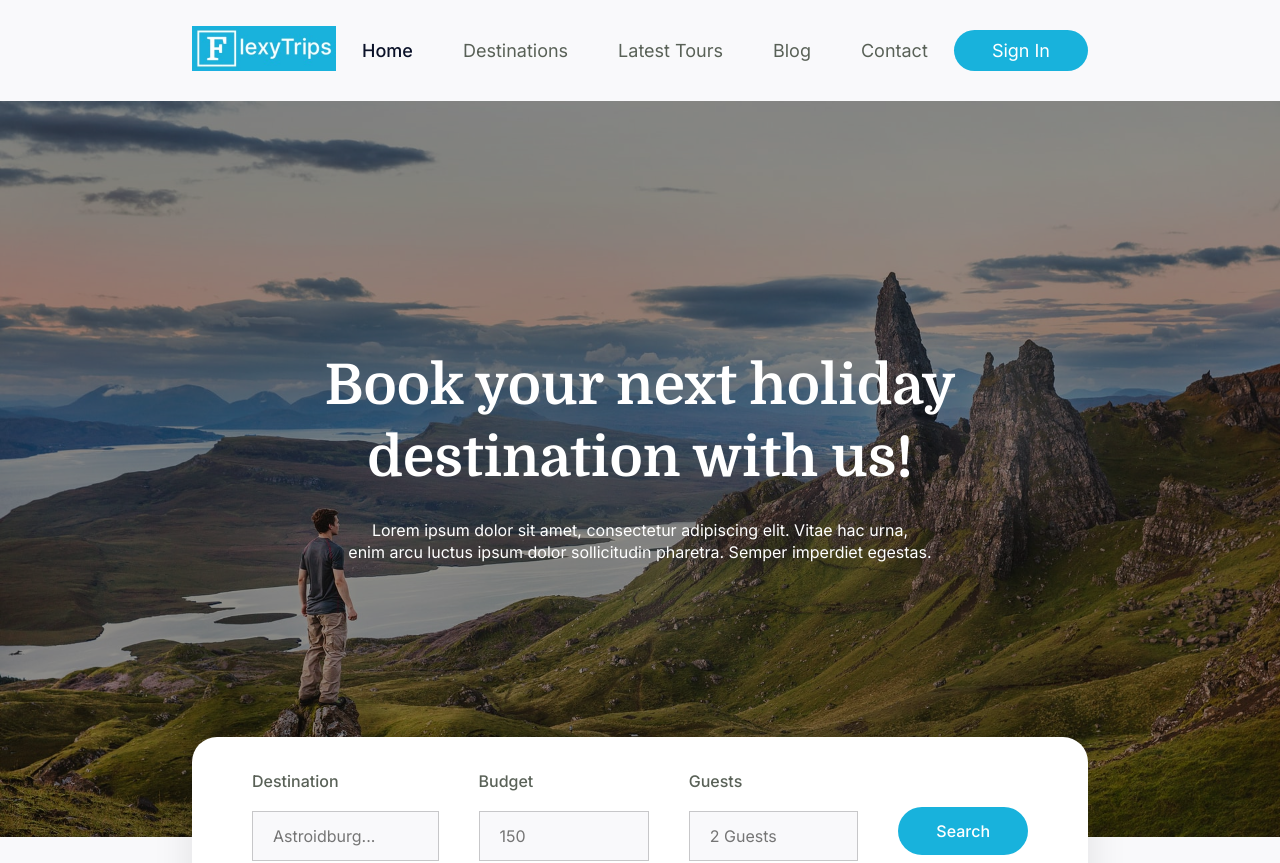
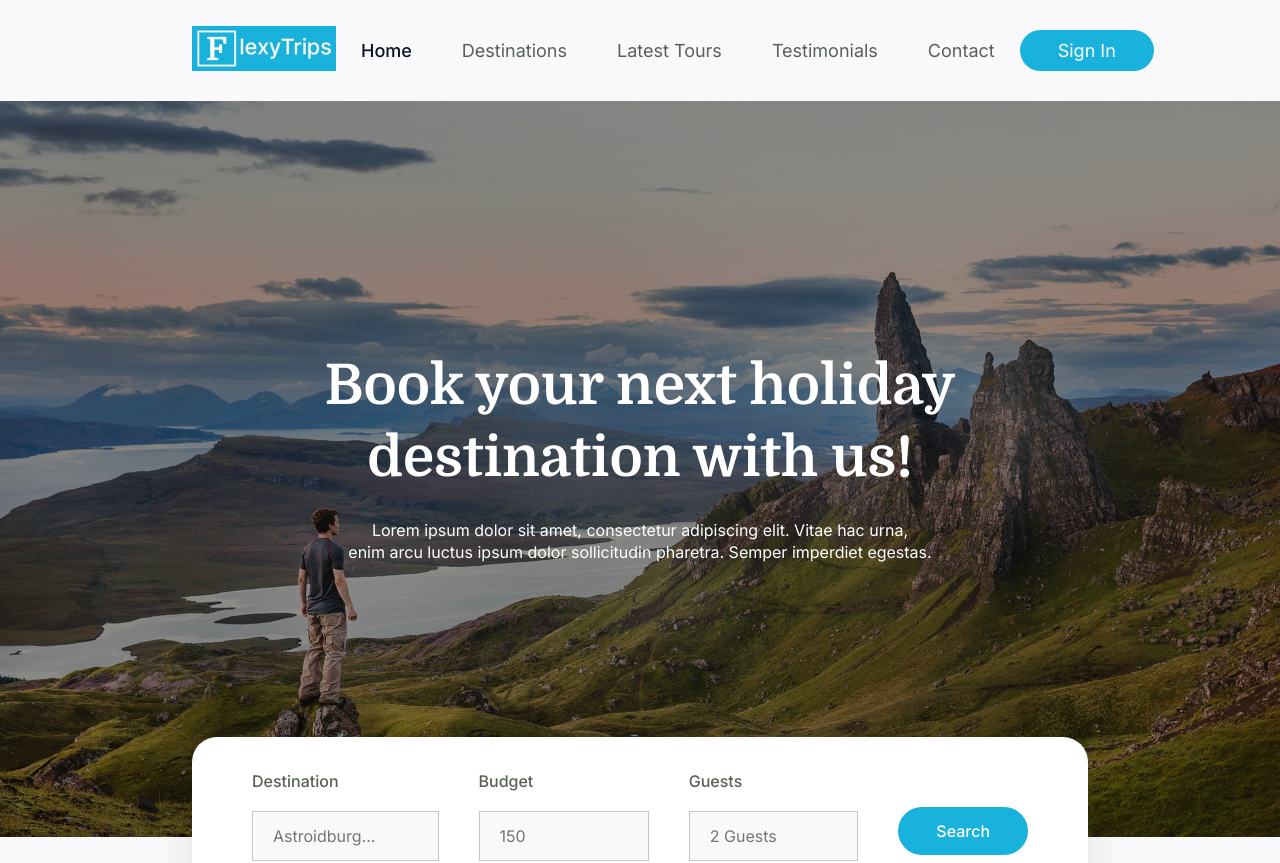
Before and after one commit to zillur-rgb/flexytrips-client, a React (Create React App) app in the folder client/: page / in a window 1280 px wide. Shown: the top 863 px of the page. Built offline with nearby package versions, Linux system fonts and the light colour scheme; no server answers.

Commit message:
Heroku ready

```diff
--- a/client/src/Components/Navbar/Navbar.jsx
+++ b/client/src/Components/Navbar/Navbar.jsx
@@ -50,8 +50,10 @@ const Navbar = ({ label }) => {
           </Link>
         )}
 
-        <Link to="/blog">
-          <li className={routeMatchPath("/blog") ? "active" : "menu"}>Blog</li>
+        <Link to="/testimonials">
+          <li className={routeMatchPath("/testimonials") ? "active" : "menu"}>
+            Testimonials
+          </li>
         </Link>
         <Link to="/contact">
           {" "}
--- a/client/src/Pages/AllPages/AllPages.jsx
+++ b/client/src/Pages/AllPages/AllPages.jsx
@@ -13,6 +13,7 @@ import Homepage from "../Homepage/Homepage";
 import Login from "../Login/Login";
 import Profile from "../Profile/Profile";
 import Signup from "../Signup/Signup";
+import Testimonials from "./Testimonials/Testimonials";
 
 const AllPages = () => {
   return (
@@ -39,6 +40,7 @@ const AllPages = () => {
           path="searcheresult/:destination/:budget"
           element={<SearchResult />}
         />
+        <Route path="/testimonials" element={<Testimonials />} />
       </Routes>
     </>
   );
--- /dev/null
+++ b/client/src/Pages/AllPages/Testimonials/Testimonials.js
@@ -0,0 +1,13 @@
+import React from "react";
+import Navbar from "../../../Components/Navbar/Navbar";
+
+const Testimonials = () => {
+  return (
+    <div>
+      <Navbar label="Sign In" />
+      <h1>This is testimonials page</h1>
+    </div>
+  );
+};
+
+export default Testimonials;
```
